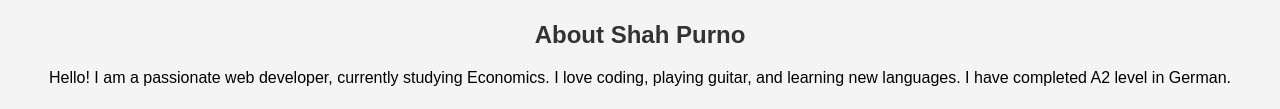
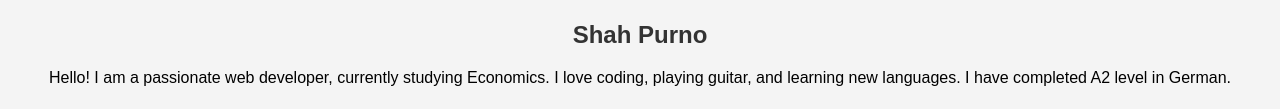
Before and after one commit to shahashraful911/my-protfolio, a plain HTML site: page index.html/index.html in a window 1280 px wide. Shown: the part 350-459 px from the top of the page. Drawn offline with Linux system fonts and the light colour scheme.

Commit message:
Update index.html

```diff
--- a/index.html/index.html
+++ b/index.html/index.html
@@ -14,7 +14,7 @@
 
     <section id="about">
         <img src="images/1738070061408 (1).jpg" alt="Profile Picture">
-        <h2>About Shah Purno</h2>
+        <h2>Shah Purno</h2>
         <p>Hello! I am a passionate web developer, currently studying Economics. I love coding, playing guitar, and learning new languages. I have completed A2 level in German.</p>
     </section>
 
```
